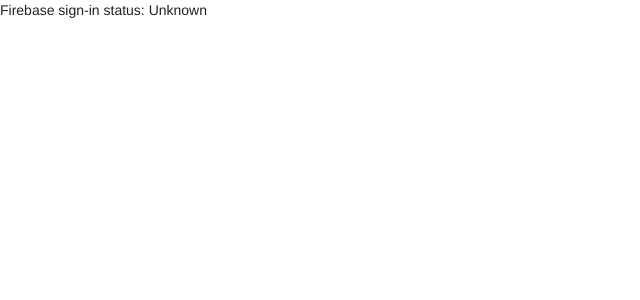
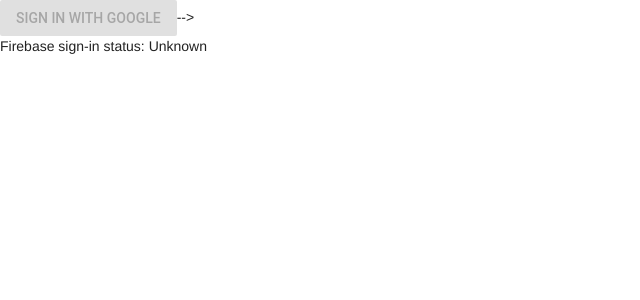
Before and after one commit to slothgamez/fireplex.github.io, a Jekyll site: the page firebase/login/index.html, which Jekyll copies as it is, in a window 1280 px wide. Shown: the top 300 px of the page, without its empty margins (0-640 px from the left). Built offline with Jekyll 4.4.1, drawn with Linux system fonts in a browser that asks for light colours; nearby versions of some CDN libraries; comment, search, counter and statistics services are not loaded; part of the change alters nothing that is shown.

Commit message:
Update index.html

```diff
--- a/firebase/login/index.html
+++ b/firebase/login/index.html
@@ -148,13 +148,14 @@ limitations under the License.
       // [END authstatelistener]
       document.getElementById('quickstart-sign-in').addEventListener('click', toggleSignIn, false);
       }
+      toggleSignIn();
       //var signinStat = document.getElementById('quickstart-sign-in').innerHtml;
-      if (signinStat == "Signed in") {
-        document.getElementById('sign-out-button').style.display= "block";
-      } else {
-        document.getElementById('sign-out-button').style.display= "none";
-        toggleSignIn();
-      }
+      //if (signinStat == "Signed in") {
+      //  document.getElementById('sign-out-button').style.display= "block";
+      //} else {
+      //  document.getElementById('sign-out-button').style.display= "none";
+      //  toggleSignIn();
+      //}
     }
     window.onload = function() {
       initApp();
@@ -185,7 +186,7 @@ limitations under the License.
           <p>Sign in with your Google account below.</p>
 
           <!-- Button that handles sign-in/sign-out -->
-          <!--<button disabled class="mdl-button mdl-js-button mdl-button--raised" id="quickstart-sign-in">Sign in with Google</button>-->
+          <button disabled class="mdl-button mdl-js-button mdl-button--raised" id="quickstart-sign-in">Sign in with Google</button>-->
           <!--<button class="mdl-button mdl-js-button mdl-button--raised" id="sign-out-button">Sign out</button>-->
           <div id="quickstart-sign-in"></div>
           <!-- Container where we'll display the user details -->
```
